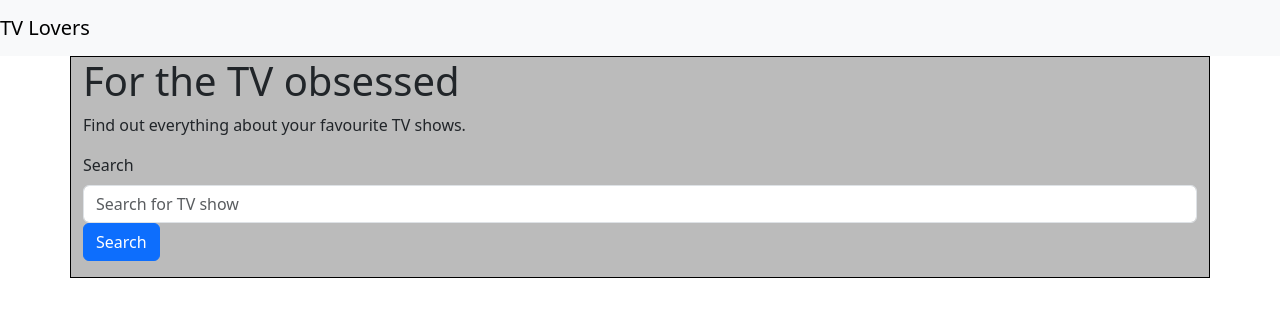
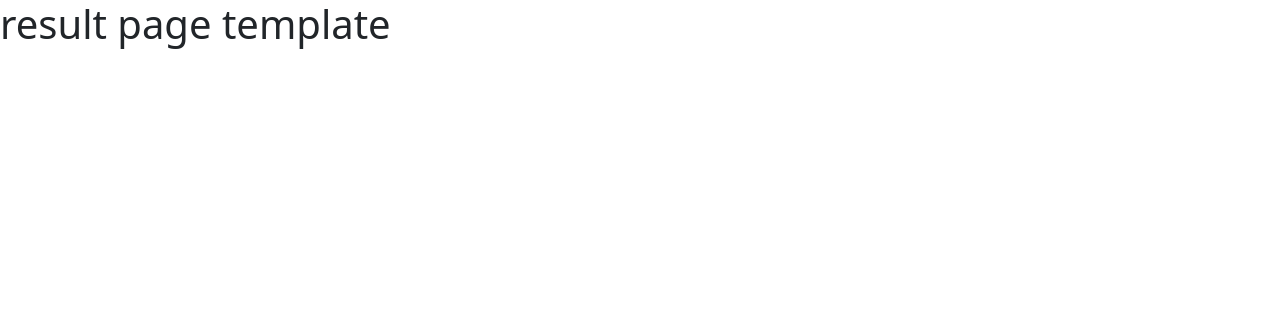
Before and after one commit to JackCo100/tv-app, a React (Vite) app: page /results in a window 1280 px wide. Shown: the top 316 px of the page. Built offline with nearby package versions, Linux system fonts and the light colour scheme.

Commit message:
Set up router and results placeholder

```diff
--- a/src/App.jsx
+++ /dev/null
@@ -1,34 +0,0 @@
-import './App.css'
-import Button from 'react-bootstrap/Button';
-import Form from 'react-bootstrap/Form';
-import Container from 'react-bootstrap/Container';
-import Row from 'react-bootstrap/Row';
-import Col from 'react-bootstrap/Col';
-import Navbar  from 'react-bootstrap/Navbar';
-import 'bootstrap/dist/css/bootstrap.min.css';
-function App() {
-
-  return (
-    <>
-      <Navbar expand="lg" className="bg-body-tertiary">
-        <Navbar.Brand >TV Lovers</Navbar.Brand>
-      </Navbar>
-
-      <Container fluid="xl" id="searchBar">
-        <h1>For the TV obsessed</h1>
-        <p>Find out everything about your favourite TV shows.</p>
-        <Form>
-          <Form.Group className="mb-3" controlId="formSearch">
-            <Form.Label>Search</Form.Label>
-            <Form.Control type="text" placeholder="Search for TV show" />
-            <Button variant="primary" type="submit">
-              Search
-            </Button>
-          </Form.Group>
-        </Form>
-      </Container>
-    </>
-  )
-}
-
-export default App
--- a/src/main.jsx
+++ b/src/main.jsx
@@ -1,10 +1,27 @@
 import { StrictMode } from 'react'
 import { createRoot } from 'react-dom/client'
 import './app.css'
-import App from './App.jsx'
+
+import {
+  createBrowserRouter,
+  RouterProvider,
+} from "react-router";
+import Root from "./routes/root";
+import Result from './routes/results';
+
+const router = createBrowserRouter([
+  {
+    path: "/",
+    element: <Root />,
+  },
+  {
+    path: "results",
+    element: <Result />
+  }
+]);
 
 createRoot(document.getElementById('root')).render(
   <StrictMode>
-    <App />
+    <RouterProvider router={router} />
   </StrictMode>,
 )
--- /dev/null
+++ b/src/routes/results.jsx
@@ -0,0 +1,11 @@
+import React from "react";
+
+function Result() {
+  return(
+    <div>
+        <h1>result page template</h1>
+    </div>
+  )
+}
+
+export default Result;
--- /dev/null
+++ b/src/routes/root.jsx
@@ -0,0 +1,34 @@
+
+import Button from 'react-bootstrap/Button';
+import Form from 'react-bootstrap/Form';
+import Container from 'react-bootstrap/Container';
+import Row from 'react-bootstrap/Row';
+import Col from 'react-bootstrap/Col';
+import Navbar  from 'react-bootstrap/Navbar';
+import 'bootstrap/dist/css/bootstrap.min.css';
+function Root() {
+
+  return (
+    <>
+      <Navbar expand="lg" className="bg-body-tertiary">
+        <Navbar.Brand >TV Lovers</Navbar.Brand>
+      </Navbar>
+
+      <Container fluid="xl" id="searchBar">
+        <h1>For the TV obsessed</h1>
+        <p>Find out everything about your favourite TV shows.</p>
+        <Form>
+          <Form.Group className="mb-3" controlId="formSearch">
+            <Form.Label>Search</Form.Label>
+            <Form.Control type="text" placeholder="Search for TV show" />
+            <Button variant="primary" type="submit">
+              Search
+            </Button>
+          </Form.Group>
+        </Form>
+      </Container>
+    </>
+  )
+}
+
+export default Root
```
